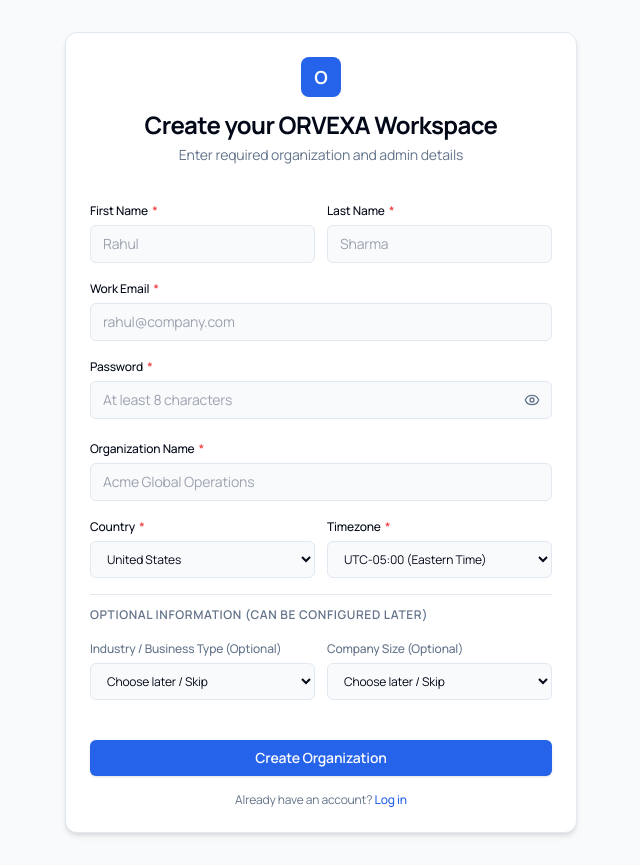
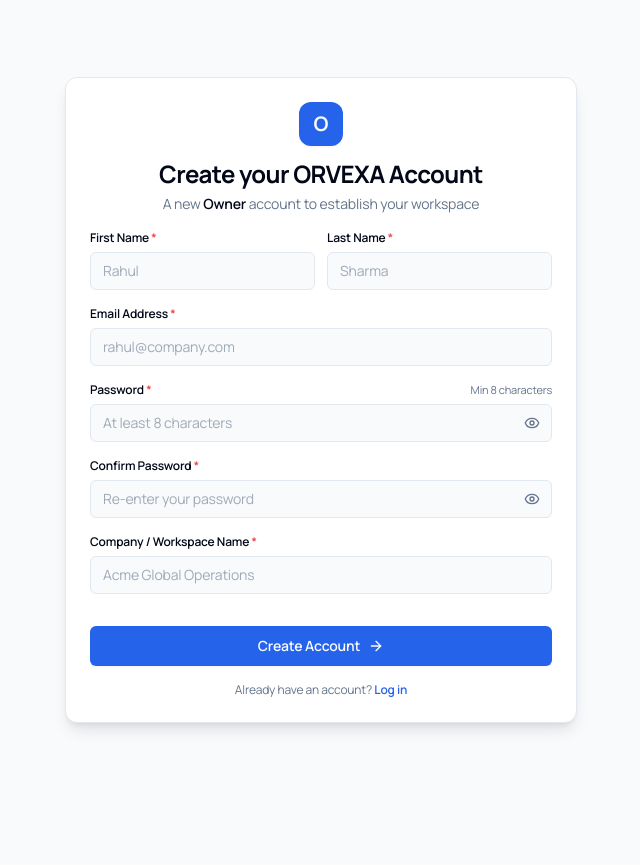
Before and after one commit to RameelaRamesh/Orvexa, a Next.js app in the folder frontend/: page /register in a window 1280 px wide. Shown: the whole page, without its empty margins (319-959 px from the left). After the commit the page ends 800 px from the top, so only its background shows below. Built offline with nearby package versions, Linux system fonts and the light colour scheme.

Commit message:
feat(register): align registration form to SOP, add confirm password, and redirect to onboarding

```diff
--- a/frontend/src/app/(auth)/register/page.tsx
+++ b/frontend/src/app/(auth)/register/page.tsx
@@ -7,21 +7,19 @@ import { Button } from '@/components/ui/button';
 import { Card, CardHeader, CardTitle, CardDescription, CardContent, CardFooter } from '@/components/ui/card';
 import { BRANDING } from '@/config/branding';
 import { toast } from 'sonner';
-import { Eye, EyeOff } from 'lucide-react';
+import { Eye, EyeOff, ArrowRight, Loader2 } from 'lucide-react';
 
 export default function RegisterPage() {
   const router = useRouter();
   const [showPassword, setShowPassword] = useState(false);
+  const [showConfirmPassword, setShowConfirmPassword] = useState(false);
   const [formData, setFormData] = useState({
     firstName: '',
     lastName: '',
     email: '',
     password: '',
+    confirmPassword: '',
     workspaceName: '',
-    country: 'United States',
-    timezone: 'UTC-05:00 (Eastern Time)',
-    businessType: '',
-    orgSize: '',
   });
 
   const [errors, setErrors] = useState<Record<string, string>>({});
@@ -41,9 +39,14 @@ export default function RegisterPage() {
     } else if (formData.password.length < 8) {
       errs.password = 'Password must be at least 8 characters.';
     }
-    if (!formData.workspaceName.trim()) errs.workspaceName = 'Organization name is required.';
-    if (!formData.country.trim()) errs.country = 'Country selection is required.';
-    if (!formData.timezone.trim()) errs.timezone = 'Timezone selection is required.';
+    if (!formData.confirmPassword) {
+      errs.confirmPassword = 'Confirm your password.';
+    } else if (formData.password !== formData.confirmPassword) {
+      errs.confirmPassword = 'Passwords do not match.';
+    }
+    if (!formData.workspaceName.trim()) {
+      errs.workspaceName = 'Company / Workspace name is required.';
+    }
 
     setErrors(errs);
     return Object.keys(errs).length === 0;
@@ -59,7 +62,17 @@ export default function RegisterPage() {
       const res = await fetch(`${BRANDING.apiUrl}/auth/register`, {
         method: 'POST',
         headers: { 'Content-Type': 'application/json' },
-        body: JSON.stringify(formData),
+        body: JSON.stringify({
+          firstName: formData.firstName.trim(),
+          lastName: formData.lastName.trim(),
+          email: formData.email.trim(),
+          password: formData.password,
+          workspaceName: formData.workspaceName.trim(),
+          country: 'India',
+          timezone: 'UTC+05:30 (India Standard Time)',
+          businessType: 'GENERAL',
+          orgSize: '10-50',
+        }),
       });
 
       const data = await res.json();
@@ -68,83 +81,103 @@ export default function RegisterPage() {
         throw new Error(data.message || 'Registration failed');
       }
 
-      localStorage.setItem('accessToken', data.data.accessToken);
-      if (data.data.workspace) {
-        localStorage.setItem('activeWorkspaceId', data.data.workspace.id);
+      const payload = data.data !== undefined ? data.data : data;
+
+      if (payload.accessToken) {
+        localStorage.setItem('accessToken', payload.accessToken);
+      }
+      if (payload.workspace?.id) {
+        localStorage.setItem('activeWorkspaceId', payload.workspace.id);
       }
 
-      toast.success('Organization created successfully!');
-      router.push('/app/home');
+      toast.success('Account created successfully! Welcome to ORVEXA.');
+      // Redirect to Onboarding Wizard as specified in SOP
+      router.push('/app/onboarding');
     } catch (err: any) {
-      toast.error(err.message || 'Error creating organization');
+      toast.error(err.message || 'Error creating account');
     } finally {
       setLoading(false);
     }
   };
 
   return (
-    <div className="flex min-h-screen items-center justify-center bg-background px-4 py-8">
-      <Card className="w-full max-w-lg border-border shadow-md">
-        <CardHeader className="space-y-1 text-center">
-          <div className="mx-auto flex h-10 w-10 items-center justify-center rounded-lg bg-primary text-primary-foreground font-bold text-lg mb-2">
+    <div className="flex min-h-screen items-center justify-center bg-background px-4 py-12">
+      <Card className="w-full max-w-lg border-border shadow-lg">
+        <CardHeader className="space-y-1 text-center pb-4">
+          <div className="mx-auto flex h-11 w-11 items-center justify-center rounded-xl bg-primary text-primary-foreground font-black text-xl mb-2 shadow-sm">
             O
           </div>
-          <CardTitle className="text-2xl font-bold">Create your {BRANDING.name} Workspace</CardTitle>
-          <CardDescription>Enter required organization and admin details</CardDescription>
+          <CardTitle className="text-2xl font-bold tracking-tight">Create your {BRANDING.name} Account</CardTitle>
+          <CardDescription className="text-sm text-muted-foreground">
+            A new <span className="font-semibold text-foreground">Owner</span> account to establish your workspace
+          </CardDescription>
         </CardHeader>
+
         <form onSubmit={handleSubmit} noValidate>
-          <CardContent className="space-y-4 pt-2">
-            {/* Required Section */}
-            <div className="space-y-3">
+          <CardContent className="space-y-4">
+            {/* First Name & Last Name */}
             <div className="grid grid-cols-2 gap-3">
-                <div className="space-y-1">
-                  <label className="text-xs font-medium text-foreground">
-                    First Name <span className="text-destructive font-semibold ml-0.5">*</span>
+              <div className="space-y-1.5">
+                <label className="text-xs font-semibold text-foreground flex items-center justify-between">
+                  <span>First Name <span className="text-destructive">*</span></span>
                 </label>
                 <input
                   type="text"
                   required
                   value={formData.firstName}
-                    onChange={(e) => setFormData({ ...formData, firstName: e.target.value })}
+                  onChange={(e) => {
+                    setFormData({ ...formData, firstName: e.target.value });
+                    if (errors.firstName) setErrors({ ...errors, firstName: '' });
+                  }}
                   placeholder="Rahul"
-                    className="w-full rounded-md border border-input bg-background px-3 py-2 text-sm text-foreground focus:outline-none focus:ring-2 focus:ring-primary"
+                  className="w-full rounded-md border border-input bg-background px-3 py-2 text-sm text-foreground placeholder:text-muted-foreground/60 focus:outline-none focus:ring-2 focus:ring-primary transition-all"
                 />
-                  {errors.firstName && <p className="text-[11px] text-destructive mt-0.5">{errors.firstName}</p>}
+                {errors.firstName && <p className="text-[11px] font-medium text-destructive mt-0.5">{errors.firstName}</p>}
               </div>
-                <div className="space-y-1">
-                  <label className="text-xs font-medium text-foreground">
-                    Last Name <span className="text-destructive font-semibold ml-0.5">*</span>
+
+              <div className="space-y-1.5">
+                <label className="text-xs font-semibold text-foreground flex items-center justify-between">
+                  <span>Last Name <span className="text-destructive">*</span></span>
                 </label>
                 <input
                   type="text"
                   required
                   value={formData.lastName}
-                    onChange={(e) => setFormData({ ...formData, lastName: e.target.value })}
+                  onChange={(e) => {
+                    setFormData({ ...formData, lastName: e.target.value });
+                    if (errors.lastName) setErrors({ ...errors, lastName: '' });
+                  }}
                   placeholder="Sharma"
-                    className="w-full rounded-md border border-input bg-background px-3 py-2 text-sm text-foreground focus:outline-none focus:ring-2 focus:ring-primary"
+                  className="w-full rounded-md border border-input bg-background px-3 py-2 text-sm text-foreground placeholder:text-muted-foreground/60 focus:outline-none focus:ring-2 focus:ring-primary transition-all"
                 />
-                  {errors.lastName && <p className="text-[11px] text-destructive mt-0.5">{errors.lastName}</p>}
+                {errors.lastName && <p className="text-[11px] font-medium text-destructive mt-0.5">{errors.lastName}</p>}
               </div>
             </div>
 
-              <div className="space-y-1">
-                <label className="text-xs font-medium text-foreground">
-                  Work Email <span className="text-destructive font-semibold ml-0.5">*</span>
+            {/* Email Address */}
+            <div className="space-y-1.5">
+              <label className="text-xs font-semibold text-foreground flex items-center justify-between">
+                <span>Email Address <span className="text-destructive">*</span></span>
               </label>
               <input
                 type="email"
                 required
                 value={formData.email}
-                  onChange={(e) => setFormData({ ...formData, email: e.target.value })}
+                onChange={(e) => {
+                  setFormData({ ...formData, email: e.target.value });
+                  if (errors.email) setErrors({ ...errors, email: '' });
+                }}
                 placeholder="rahul@company.com"
-                  className="w-full rounded-md border border-input bg-background px-3 py-2 text-sm text-foreground focus:outline-none focus:ring-2 focus:ring-primary"
+                className="w-full rounded-md border border-input bg-background px-3 py-2 text-sm text-foreground placeholder:text-muted-foreground/60 focus:outline-none focus:ring-2 focus:ring-primary transition-all"
               />
-                {errors.email && <p className="text-[11px] text-destructive mt-0.5">{errors.email}</p>}
+              {errors.email && <p className="text-[11px] font-medium text-destructive mt-0.5">{errors.email}</p>}
             </div>
 
-              <div className="space-y-1">
-                <label className="text-xs font-medium text-foreground">
-                  Password <span className="text-destructive font-semibold ml-0.5">*</span>
+            {/* Password */}
+            <div className="space-y-1.5">
+              <label className="text-xs font-semibold text-foreground flex items-center justify-between">
+                <span>Password <span className="text-destructive">*</span></span>
+                <span className="text-[11px] text-muted-foreground font-normal">Min 8 characters</span>
               </label>
               <div className="relative">
                 <input
@@ -152,9 +185,12 @@ export default function RegisterPage() {
                   required
                   minLength={8}
                   value={formData.password}
-                    onChange={(e) => setFormData({ ...formData, password: e.target.value })}
+                  onChange={(e) => {
+                    setFormData({ ...formData, password: e.target.value });
+                    if (errors.password) setErrors({ ...errors, password: '' });
+                  }}
                   placeholder="At least 8 characters"
-                    className="w-full rounded-md border border-input bg-background px-3 py-2 pr-10 text-sm text-foreground focus:outline-none focus:ring-2 focus:ring-primary"
+                  className="w-full rounded-md border border-input bg-background px-3 py-2 pr-10 text-sm text-foreground placeholder:text-muted-foreground/60 focus:outline-none focus:ring-2 focus:ring-primary transition-all"
                 />
                 <button
                   type="button"
@@ -165,111 +201,75 @@ export default function RegisterPage() {
                   {showPassword ? <EyeOff className="h-4 w-4" /> : <Eye className="h-4 w-4" />}
                 </button>
               </div>
-                {errors.password && <p className="text-[11px] text-destructive mt-0.5">{errors.password}</p>}
+              {errors.password && <p className="text-[11px] font-medium text-destructive mt-0.5">{errors.password}</p>}
             </div>
 
-              <div className="space-y-1 pt-1">
-                <label className="text-xs font-medium text-foreground">
-                  Organization Name <span className="text-destructive font-semibold ml-0.5">*</span>
+            {/* Confirm Password */}
+            <div className="space-y-1.5">
+              <label className="text-xs font-semibold text-foreground flex items-center justify-between">
+                <span>Confirm Password <span className="text-destructive">*</span></span>
+              </label>
+              <div className="relative">
+                <input
+                  type={showConfirmPassword ? 'text' : 'password'}
+                  required
+                  value={formData.confirmPassword}
+                  onChange={(e) => {
+                    setFormData({ ...formData, confirmPassword: e.target.value });
+                    if (errors.confirmPassword) setErrors({ ...errors, confirmPassword: '' });
+                  }}
+                  placeholder="Re-enter your password"
+                  className="w-full rounded-md border border-input bg-background px-3 py-2 pr-10 text-sm text-foreground placeholder:text-muted-foreground/60 focus:outline-none focus:ring-2 focus:ring-primary transition-all"
+                />
+                <button
+                  type="button"
+                  onClick={() => setShowConfirmPassword(!showConfirmPassword)}
+                  className="absolute right-3 top-1/2 -translate-y-1/2 text-muted-foreground hover:text-foreground focus:outline-none"
+                  aria-label={showConfirmPassword ? 'Hide password' : 'Show password'}
+                >
+                  {showConfirmPassword ? <EyeOff className="h-4 w-4" /> : <Eye className="h-4 w-4" />}
+                </button>
+              </div>
+              {errors.confirmPassword && <p className="text-[11px] font-medium text-destructive mt-0.5">{errors.confirmPassword}</p>}
+            </div>
+
+            {/* Company / Workspace Name */}
+            <div className="space-y-1.5">
+              <label className="text-xs font-semibold text-foreground flex items-center justify-between">
+                <span>Company / Workspace Name <span className="text-destructive">*</span></span>
               </label>
               <input
                 type="text"
                 required
                 value={formData.workspaceName}
-                  onChange={(e) => setFormData({ ...formData, workspaceName: e.target.value })}
+                onChange={(e) => {
+                  setFormData({ ...formData, workspaceName: e.target.value });
+                  if (errors.workspaceName) setErrors({ ...errors, workspaceName: '' });
+                }}
                 placeholder="Acme Global Operations"
-                  className="w-full rounded-md border border-input bg-background px-3 py-2 text-sm text-foreground focus:outline-none focus:ring-2 focus:ring-primary"
+                className="w-full rounded-md border border-input bg-background px-3 py-2 text-sm text-foreground placeholder:text-muted-foreground/60 focus:outline-none focus:ring-2 focus:ring-primary transition-all"
               />
-                {errors.workspaceName && <p className="text-[11px] text-destructive mt-0.5">{errors.workspaceName}</p>}
-              </div>
-
-              <div className="grid grid-cols-2 gap-3">
-                <div className="space-y-1">
-                  <label className="text-xs font-medium text-foreground">
-                    Country <span className="text-destructive font-semibold ml-0.5">*</span>
-                  </label>
-                  <select
-                    value={formData.country}
-                    onChange={(e) => setFormData({ ...formData, country: e.target.value })}
-                    className="w-full rounded-md border border-input bg-background px-3 py-2 text-xs text-foreground focus:outline-none focus:ring-2 focus:ring-primary"
-                  >
-                    <option value="United States">United States</option>
-                    <option value="India">India</option>
-                    <option value="United Kingdom">United Kingdom</option>
-                    <option value="Canada">Canada</option>
-                    <option value="Australia">Australia</option>
-                    <option value="Germany">Germany</option>
-                    <option value="Singapore">Singapore</option>
-                    <option value="Other">Other</option>
-                  </select>
-                </div>
-
-                <div className="space-y-1">
-                  <label className="text-xs font-medium text-foreground">
-                    Timezone <span className="text-destructive font-semibold ml-0.5">*</span>
-                  </label>
-                  <select
-                    value={formData.timezone}
-                    onChange={(e) => setFormData({ ...formData, timezone: e.target.value })}
-                    className="w-full rounded-md border border-input bg-background px-3 py-2 text-xs text-foreground focus:outline-none focus:ring-2 focus:ring-primary"
-                  >
-                    <option value="UTC-05:00 (Eastern Time)">UTC-05:00 (Eastern Time)</option>
-                    <option value="UTC+05:30 (India Standard Time)">UTC+05:30 (IST)</option>
-                    <option value="UTC+00:00 (Greenwich Mean Time)">UTC+00:00 (GMT)</option>
-                    <option value="UTC-08:00 (Pacific Time)">UTC-08:00 (Pacific Time)</option>
-                    <option value="UTC+08:00 (Singapore Standard Time)">UTC+08:00 (SGT)</option>
-                  </select>
-                </div>
-              </div>
-            </div>
-
-            {/* Optional Section */}
-            <div className="pt-3 border-t border-border space-y-3">
-              <div className="text-xs font-semibold text-muted-foreground uppercase tracking-wider">
-                Optional Information (Can be configured later)
-              </div>
-              <div className="grid grid-cols-2 gap-3">
-                <div className="space-y-1">
-                  <label className="text-xs font-medium text-muted-foreground">Industry / Business Type (Optional)</label>
-                  <select
-                    value={formData.businessType}
-                    onChange={(e) => setFormData({ ...formData, businessType: e.target.value })}
-                    className="w-full rounded-md border border-input bg-background px-3 py-2 text-xs text-foreground focus:outline-none focus:ring-2 focus:ring-primary"
-                  >
-                    <option value="">Choose later / Skip</option>
-                    <option value="OPERATIONS">Operations & Support Services</option>
-                    <option value="TECH_SERVICES">Technology & Digital Services</option>
-                    <option value="AGENCY">Agency & Advisory</option>
-                    <option value="PROFESSIONAL_SERVICES">Professional Services</option>
-                    <option value="FINANCE">Financial Services</option>
-                    <option value="GENERAL">General Enterprise</option>
-                  </select>
-                </div>
-
-                <div className="space-y-1">
-                  <label className="text-xs font-medium text-muted-foreground">Company Size (Optional)</label>
-                  <select
-                    value={formData.orgSize}
-                    onChange={(e) => setFormData({ ...formData, orgSize: e.target.value })}
-                    className="w-full rounded-md border border-input bg-background px-3 py-2 text-xs text-foreground focus:outline-none focus:ring-2 focus:ring-primary"
-                  >
-                    <option value="">Choose later / Skip</option>
-                    <option value="1-10">1-10 Employees</option>
-                    <option value="10-50">10-50 Employees</option>
-                    <option value="50-250">50-250 Employees</option>
-                    <option value="250+">250+ Employees</option>
-                  </select>
-                </div>
-              </div>
+              {errors.workspaceName && <p className="text-[11px] font-medium text-destructive mt-0.5">{errors.workspaceName}</p>}
             </div>
           </CardContent>
-          <CardFooter className="flex flex-col space-y-4 pt-4">
-            <Button type="submit" className="w-full" disabled={loading}>
-              {loading ? 'Creating Organization...' : 'Create Organization'}
+
+          <CardFooter className="flex flex-col space-y-4 pt-2">
+            <Button type="submit" size="lg" className="w-full font-semibold shadow-sm" disabled={loading}>
+              {loading ? (
+                <>
+                  <Loader2 className="mr-2 h-4 w-4 animate-spin" />
+                  Creating Account...
+                </>
+              ) : (
+                <>
+                  Create Account
+                  <ArrowRight className="ml-2 h-4 w-4" />
+                </>
+              )}
             </Button>
             <div className="text-center text-xs text-muted-foreground">
               Already have an account?{' '}
-              <Link href="/login" className="text-primary font-medium hover:underline">
+              <Link href="/login" className="text-primary font-semibold hover:underline">
                 Log in
               </Link>
             </div>
```
Also changed, not shown: 1 other file (tests, documents, lock files or other folders). Lines whose indentation alone changed are shown as unchanged.
